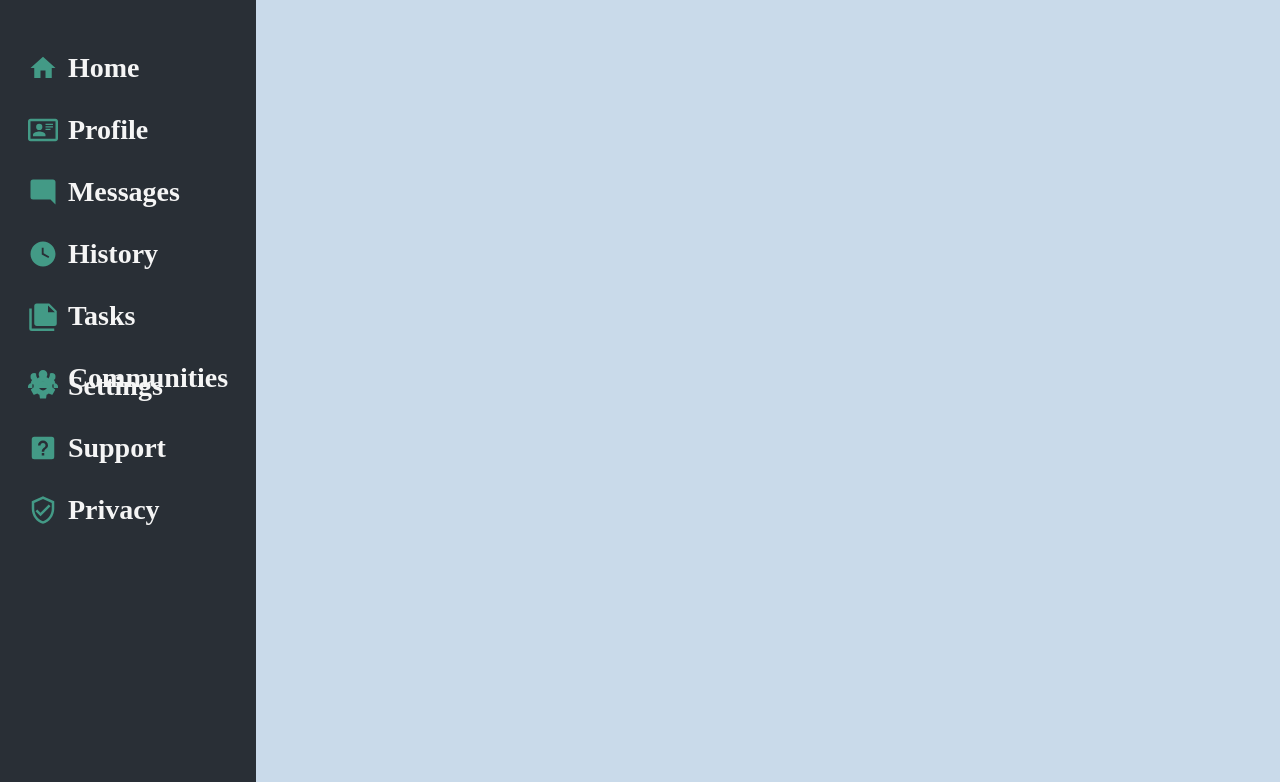
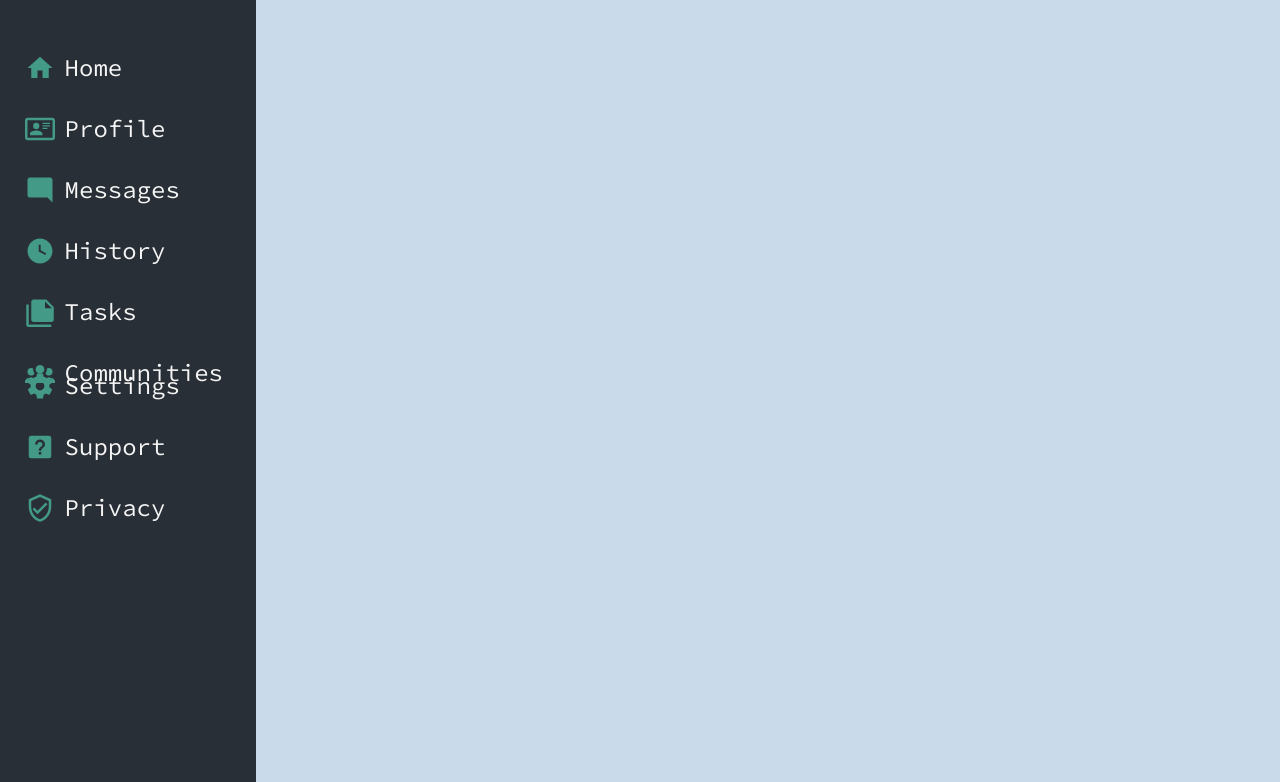
Before and after one commit to oaksvirals/admin-dashboard, a plain HTML site: page index.html in a window 1280 px wide. Shown: the part 168-950 px from the top of the page. Drawn offline with Linux system fonts and the light colour scheme.

Commit message:
Navigation font
Changed the fonts for the dashboard to 'Source Code Pro' and
changed font size of nav links.

```diff
--- a/style.css
+++ b/style.css
@@ -1,3 +1,5 @@
+@import url('https://fonts.googleapis.com/css2?family=Source+Code+Pro:ital,wght@0,200;0,300;0,400;0,500;0,600;0,700;0,800;0,900;1,200;1,300;1,400;1,500;1,600;1,700;1,800;1,900&display=swap');
+
 :root {
     --main: #292F36;
     --background: #C9DAEA;
@@ -11,6 +13,7 @@
     padding: 0;
     height: 100%;
     width: 100%;
+    font-family: 'Source Code Pro';
 }
 
 .dashboard {
@@ -68,8 +71,7 @@
     align-items: center;
     gap: 10px;
     width: auto;
-    font-size: 28px;
-    font-weight: bold;
+    font-size: 24px;
     padding: 5px;
 }
 
@@ -95,8 +97,7 @@
     align-items: center;
     gap: 10px;
     width: auto;
-    font-size: 28px;
-    font-weight: bold;
+    font-size: 24px;
     padding: 5px;
 }
 
@@ -111,7 +112,6 @@ ul > li {
 }
 
 ul > li:hover {
-    /* transform: scale(0.95); */
     cursor: pointer;
     background-color: var(--smoke);
     color: var(--main);
```
Also changed, not shown: images/communities-icon.svg (deleted), images/dashboard-icon.svg (deleted), images/history-icon.svg (deleted), images/home-icon.svg (deleted), images/messages-icon.svg (deleted), images/privacy-icon.svg (deleted), images/profile-icon.svg (deleted), images/settings-icon.svg (deleted), images/support-icon.svg (deleted), images/tasks-icon.svg (deleted).
